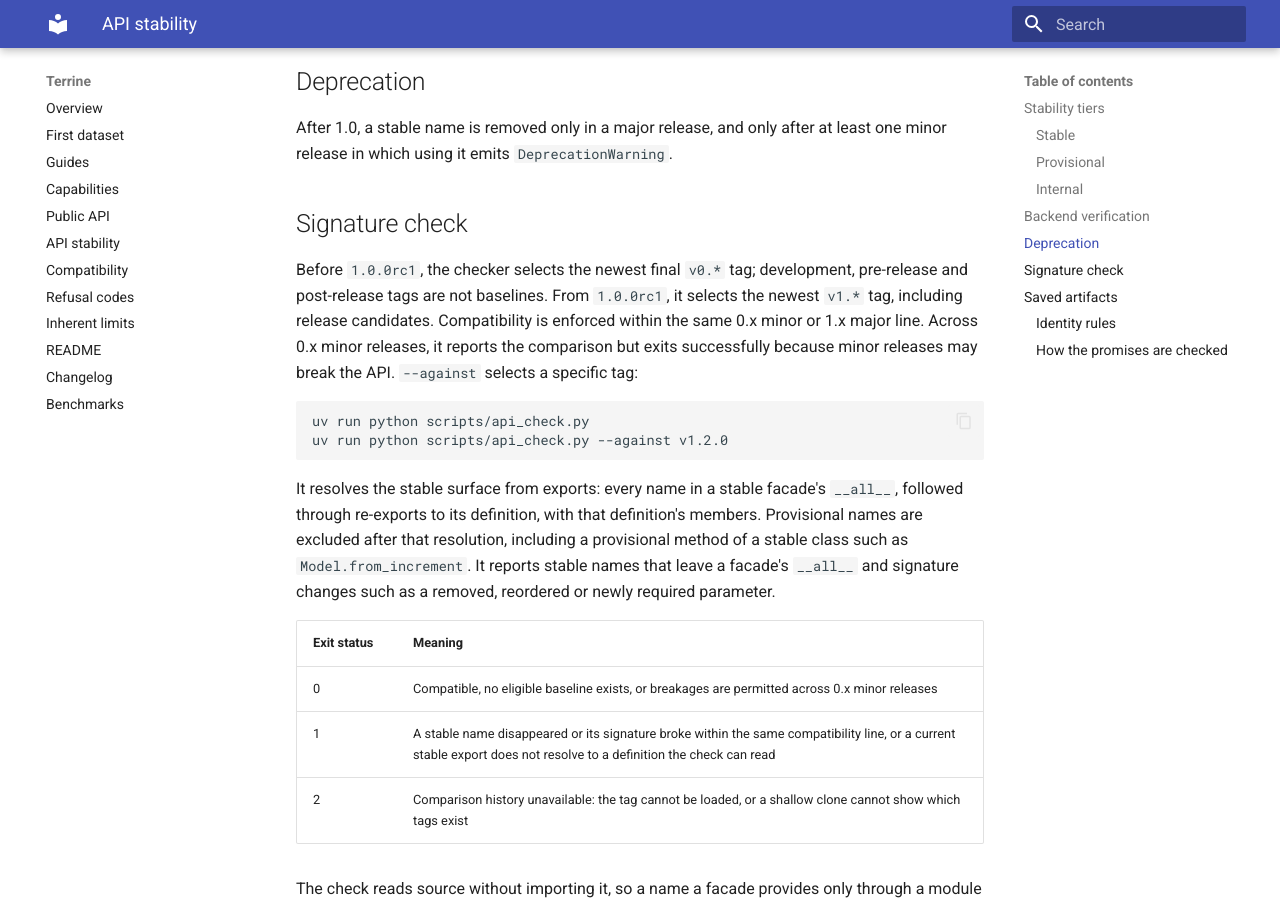
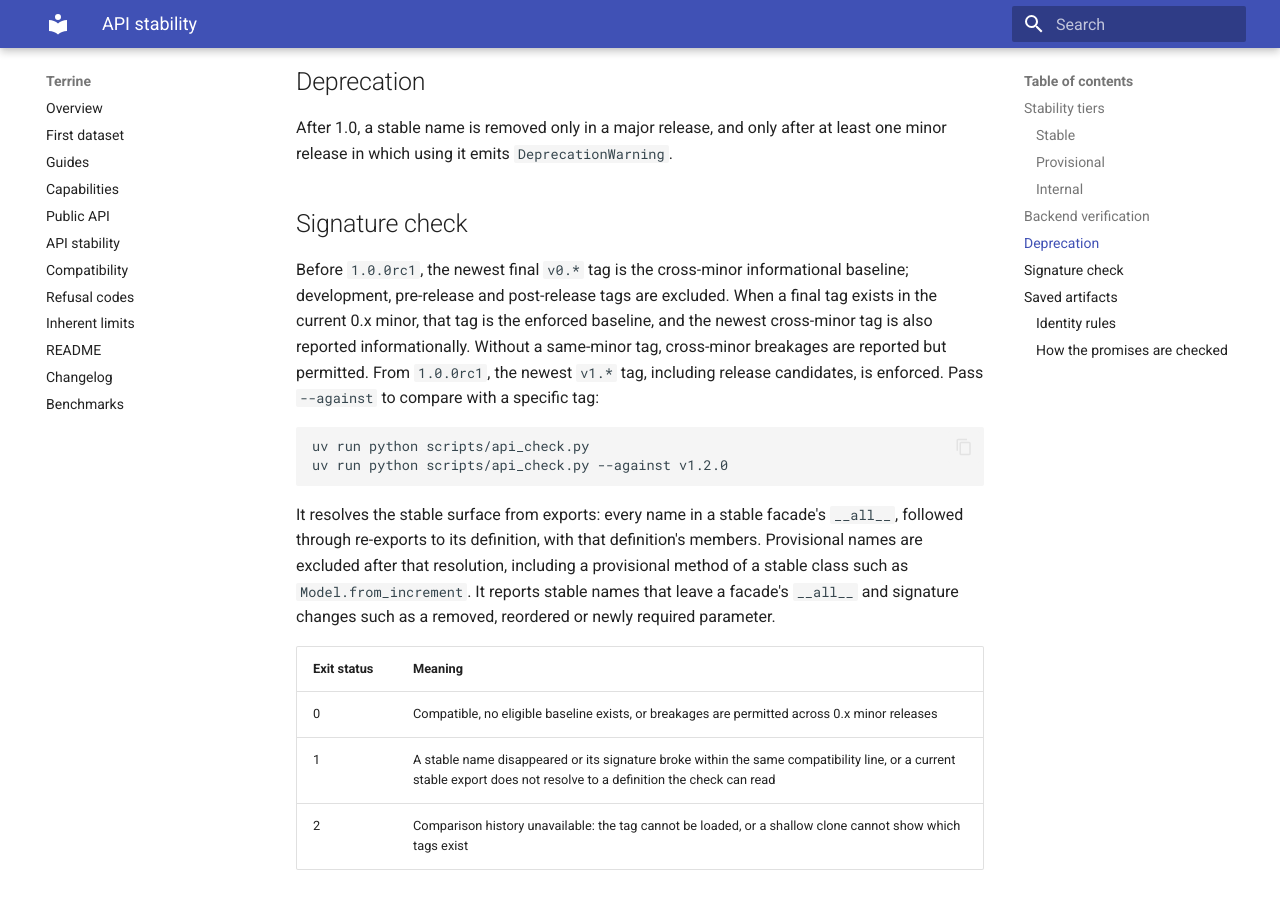
Before and after one commit to kylejcaron/terrine, an MkDocs documentation site: the page built from docs/guides/stability.md, in a window 1280 px wide and 900 px high, scrolled down 1605 px. Built offline with MkDocs 1.6.1 and Material for MkDocs 9.7.7, drawn with Linux system fonts in a browser that asks for light colours.

Commit message:
fix: clarify cross-minor API comparisons

````diff
--- a/docs/guides/stability.md
+++ b/docs/guides/stability.md
@@ -71,12 +71,13 @@ least one minor release in which using it emits `DeprecationWarning`.
 
 ## Signature check
 
-Before `1.0.0rc1`, the checker selects the newest final `v0.*` tag; development,
-pre-release and post-release tags are not baselines. From `1.0.0rc1`, it selects
-the newest `v1.*` tag, including release candidates. Compatibility is enforced
-within the same 0.x minor or 1.x major line. Across 0.x minor releases, it
-reports the comparison but exits successfully because minor releases may break
-the API. `--against` selects a specific tag:
+Before `1.0.0rc1`, the newest final `v0.*` tag is the cross-minor informational
+baseline; development, pre-release and post-release tags are excluded. When a
+final tag exists in the current 0.x minor, that tag is the enforced baseline,
+and the newest cross-minor tag is also reported informationally. Without a
+same-minor tag, cross-minor breakages are reported but permitted. From
+`1.0.0rc1`, the newest `v1.*` tag, including release candidates, is enforced.
+Pass `--against` to compare with a specific tag:
 ```bash
 uv run python scripts/api_check.py
 uv run python scripts/api_check.py --against v1.2.0
````
Also changed, not shown: 1 other file.
